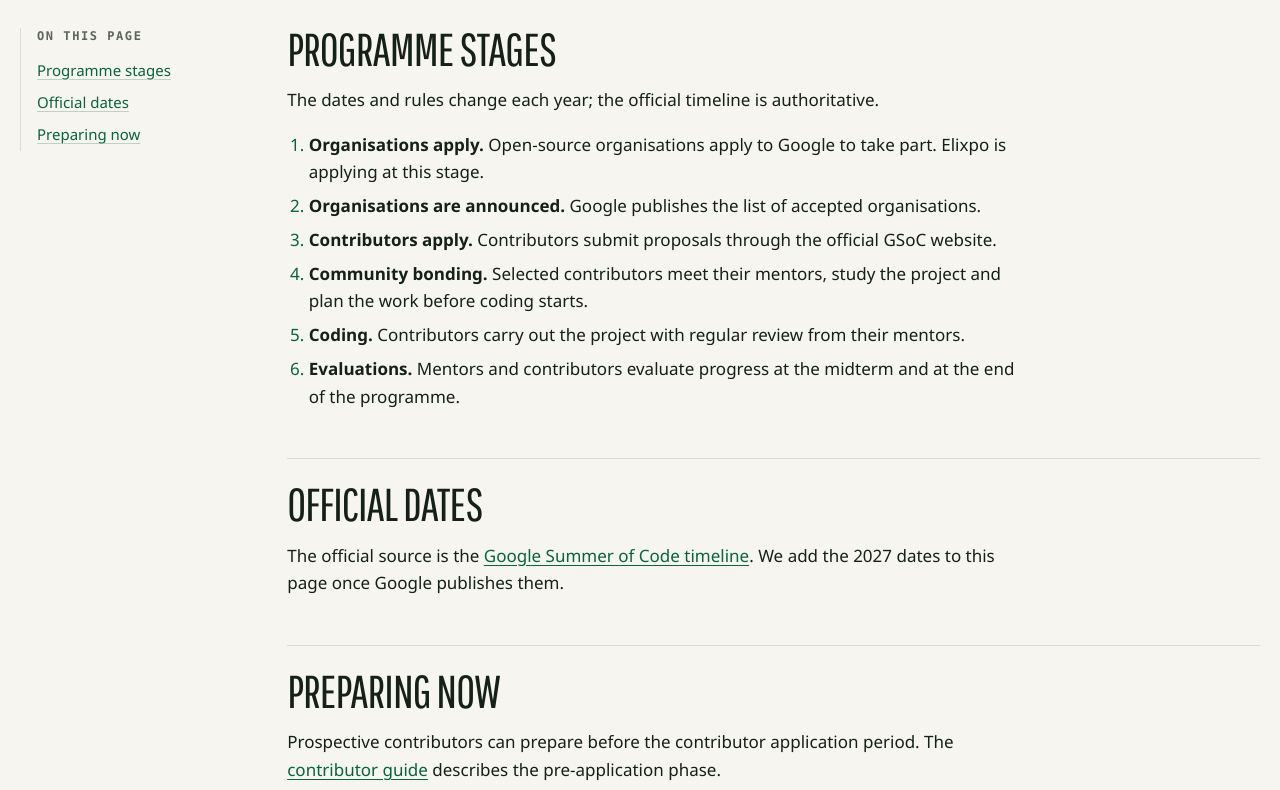
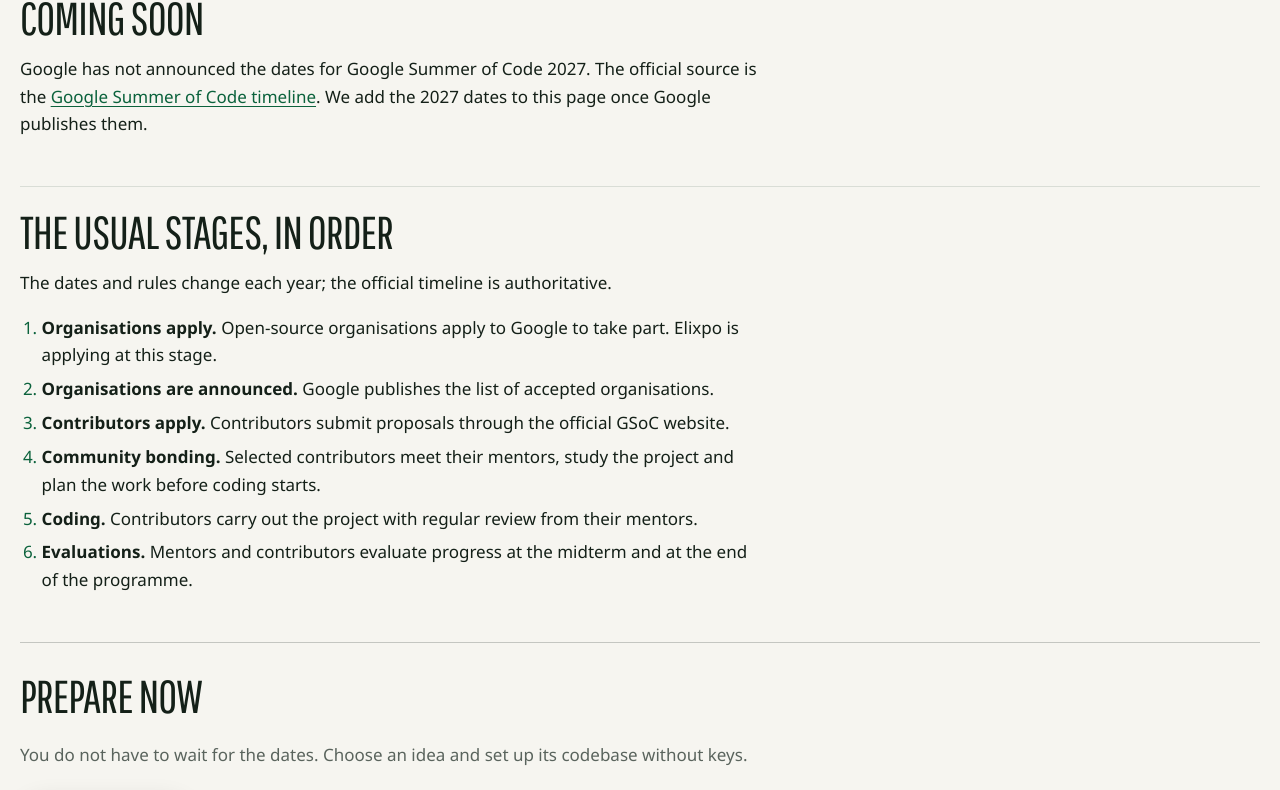
Before and after one commit to elixpo/gsoc, a Next.js app: page /timeline in a window 1280 px wide. Shown: the part 560-1350 px from the top of the page. Built offline with nearby package versions, Linux system fonts and the light colour scheme; a web font is replaced by a local one.

Commit message:
content(timeline): coming-soon timeline with a closing call to action
GSoC 2027 is not announced, so /timeline/ now says so, lists the usual
stages in order without dates, links Google's official timeline and ends
with "Browse the ideas" and "Start the warm-up". It has no TL;DR and no
hero card.

```diff
--- a/content/pages/timeline.md
+++ b/content/pages/timeline.md
@@ -2,14 +2,21 @@
 title: Timeline
 description: The stages of Google Summer of Code and where Google publishes the official 2027 dates. Elixpo lists the 2027 dates here once Google publishes them.
 heading: Programme *timeline*
-lead: Google Summer of Code follows the same sequence of stages each year. This page describes them. Google publishes the official dates, and we list the 2027 dates here once they are available.
+lead: The GSoC 2027 timeline is coming soon. Google has not announced the 2027 dates yet. Until then, this page lists the usual stages in order, without dates.
 next:
   - /contributor-guide/
   - /ideas/
   - /faq/
 ---
 
-## Programme stages
+## Coming soon
+
+Google has not announced the dates for Google Summer of Code 2027. The
+official source is the
+[Google Summer of Code timeline](https://developers.google.com/open-source/gsoc/timeline).
+We add the 2027 dates to this page once Google publishes them.
+
+## The usual stages, in order
 
 The dates and rules change each year; the official timeline is authoritative.
 
@@ -25,15 +32,3 @@
    their mentors.
 6. **Evaluations.** Mentors and contributors evaluate progress at the midterm
    and at the end of the programme.
-
-## Official dates
-
-The official source is the
-[Google Summer of Code timeline](https://developers.google.com/open-source/gsoc/timeline).
-We add the 2027 dates to this page once Google publishes them.
-
-## Preparing now
-
-Prospective contributors can prepare before the contributor application
-period. The [contributor guide](/contributor-guide/) describes the
-pre-application phase.
--- a/src/app/globals.css
+++ b/src/app/globals.css
@@ -219,6 +219,9 @@
 .page-section:first-child { padding-top:0; }
 .page-section > h2 { margin:0 0 var(--space-3); }
 .page-section > p { max-width:var(--measure); }
+.cta-block { margin-top:var(--space-5); padding:var(--space-4) 0 0; border-top:1px solid var(--line-strong); }
+.cta-block > p { margin:0; color:var(--muted); }
+.cta-block .actions { margin-top:var(--space-3); }
 
 /* Prose rendered from Markdown: a readable measure for text, full width for tables */
 .prose > * { max-width:var(--measure); }
--- a/src/app/timeline/page.tsx
+++ b/src/app/timeline/page.tsx
@@ -1,7 +1,25 @@
+import { CtaBlock } from "@/components/blocks";
 import { MarkdownPage, markdownMetadata } from "@/components/MarkdownPage";
 
 export const metadata = markdownMetadata("timeline");
 
+/**
+ * The timeline only: GSoC 2027 is not announced, so the page lists the usual
+ * stages without dates, links Google's official timeline and ends with a call
+ * to action. No TL;DR and no hero card (see TLDR_EXEMPT in src/lib/content.ts).
+ */
 export default function TimelinePage() {
-  return <MarkdownPage slug="timeline" eyebrow="Timeline" />;
+  return (
+    <MarkdownPage slug="timeline" eyebrow="Timeline · coming soon">
+      <CtaBlock
+        id="prepare-now"
+        title="Prepare now"
+        text="You do not have to wait for the dates. Choose an idea and set up its codebase without keys."
+        links={[
+          { href: "/ideas/", label: "Browse the ideas" },
+          { href: "/warm-up/", label: "Start the warm-up" },
+        ]}
+      />
+    </MarkdownPage>
+  );
 }
```
